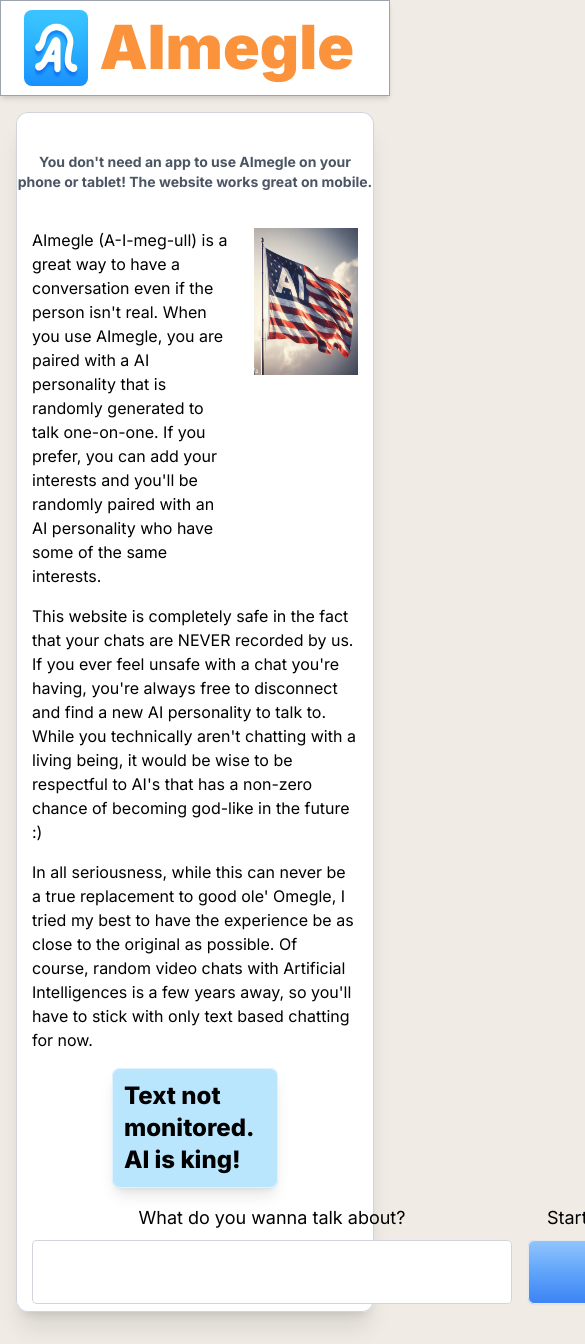
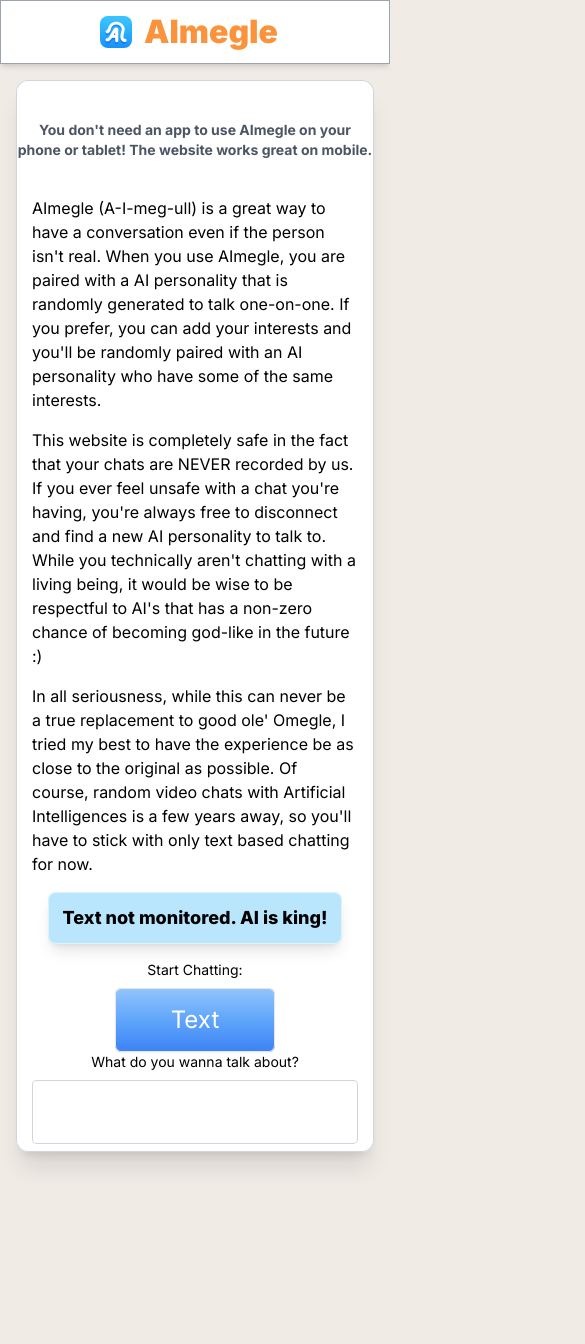
Before and after one commit to ShimmyShong/aimegle, a Next.js app: page / in a window 390 px wide. Shown: the top 1344 px of the page, 585 px wide, since content can reach past the window. After the commit the page ends 1184 px from the top, so only its background shows below. Built offline with nearby package versions, Linux system fonts and the light colour scheme.

Commit message:
home page responsive

```diff
--- a/app/chat/page.js
+++ b/app/chat/page.js
@@ -145,7 +145,7 @@
                                 type="button"
                                 onClick={handleDisconnectClick}
                                 className="rounded-[.4rem] bg-gradient-to-b from-blue-300 via-blue-400 to-blue-500 text-white py-4 mx-4 min-w-[10%] hover:bg-slate-50 active:bg-slate-100 shadow-sm ring-1 ring-inset ring-gray-200">
-                                <p className='text-2xl'>New chat</p>
+                                <p className='text-2xl px-1'>New chat</p>
                             </button> : null}
                         <div>
 
@@ -159,7 +159,7 @@
                                         type="button"
                                         onClick={
                                             handleDisconnectClick}
-                                        className="rounded-bl-xl bg-gradient-to-b from-blue-300 via-blue-400 to-blue-500 text-white py-2 min-w-[10%] hover:bg-slate-50 active:bg-slate-100 shadow-sm ring-1 ring-inset ring-gray-400"
+                                        className="rounded-bl-xl bg-gradient-to-b from-blue-300 via-blue-400 to-blue-500 text-white py-2 min-w-[5rem] sm:min-w-[8rem] hover:bg-slate-50 active:bg-slate-100 shadow-sm ring-1 ring-inset ring-gray-400"
                                     >
                                         <p className='font-semibold'>New</p>
                                         <p className=' text-sm'>Esc</p>
@@ -169,7 +169,7 @@
                                             type="button"
                                             onClick={handleDeleteClick}
                                             onBlur={handleBlur}
-                                            className="rounded-bl-xl bg-white text-black py-2 min-w-[10%] hover:bg-slate-50 active:bg-slate-100 shadow-sm ring-1 ring-inset ring-gray-400"
+                                            className="rounded-bl-xl bg-white text-black py-2 sm:min-w-[8rem] hover:bg-slate-50 active:bg-slate-100 shadow-sm ring-1 ring-inset ring-gray-400"
                                         >
                                             <p className='font-semibold'>Are you sure?</p>
                                             <p className=' text-sm text-sky-500'>Esc</p>
@@ -178,10 +178,10 @@
                                             type="button"
                                             onClick={handleDeleteClick}
                                             onBlur={handleBlur}
-                                            className="rounded-bl-xl bg-white text-black py-2 min-w-[10%] hover:bg-slate-50 active:bg-slate-100 shadow-sm ring-1 ring-inset ring-gray-400"
+                                            className="rounded-bl-xl bg-white text-black py-2 min-w-[5rem] sm:min-w-[8rem] hover:bg-slate-50 active:bg-slate-100 shadow-sm ring-1 ring-inset ring-gray-400"
                                         >
-                                            <p className='font-semibold'>Disconnect</p>
-                                            <p className=' text-sm text-sky-500'>Esc</p>
+                                            <p className='font-semibold text-xs sm:text-base'>Disconnect</p>
+                                            <p className='hidden sm:block text-sm text-sky-500'>Esc</p>
                                         </button>}
                                 <input
                                     type="text"
@@ -195,7 +195,7 @@
                                 <button
                                     type="submit"
                                     onBlur={handleBlur}
-                                    className="rounded-br-xl bg-white font-semibold text-black py-2 min-w-[10%] hover:bg-slate-50 active:bg-slate-100 shadow-sm ring-1 ring-inset ring-gray-400"
+                                    className="hidden sm:block rounded-br-xl bg-white font-semibold text-black py-2 min-w-[8rem] hover:bg-slate-50 active:bg-slate-100 shadow-sm ring-1 ring-inset ring-gray-400"
                                 >
                                     <p>Send</p>
                                     <p className=' font-normal text-sm text-sky-500'>Enter</p>
--- a/app/layout.js
+++ b/app/layout.js
@@ -17,10 +17,10 @@
     <html lang="en">
       <body className={inter.className}>
         <ReduxProvider>
-          <header className='bg-white h-[6rem] flex items-center shadow-md ring-1 ring-inset ring-gray-400 px-6 justify-center sm:justify-between'>
+          <header className='bg-white h-[4rem] sm:h-[6rem] flex items-center shadow-md ring-1 ring-inset ring-gray-400 px-6 justify-center sm:justify-between'>
             <div className='flex items-center'>
-              <Link href='/'><Image src={AImegleImage} alt='AImegle logo' className='h-[4.8rem] w-[4.8rem] rounded-[.5rem] zoom-in-[2]' /></Link>
-              <h1 className='px-3 text-[3.8rem] font-black text-orange-400'><a href='/'>AImegle</a></h1>
+              <Link href='/'><Image src={AImegleImage} alt='AImegle logo' className='h-[2rem] w-[2rem] sm:h-[4.8rem] sm:w-[4.8rem] rounded-[.5rem] zoom-in-[2]' /></Link>
+              <h1 className='px-3 text-[2rem] sm:text-[3.8rem] font-black text-orange-400'><a href='/'>AImegle</a></h1>
               <h2 className='ml-[2rem] xl:ml-[6rem] font-black text-[1.6rem] -skew-y-3 hidden lg:inline-block'>Talk to automated strangers!</h2>
             </div>
 
--- a/app/page.js
+++ b/app/page.js
@@ -16,7 +16,7 @@
               <p>AImegle (A-I-meg-ull) is a great way to have a conversation even if the person isn't real. When you use AImegle, you are paired with a AI personality that is randomly generated to talk one-on-one. If you prefer, you can add your interests and you'll be randomly paired with an AI personality who have some of the same interests.</p>
             </div>
             <div>
-              <Image src={flag} alt="american flag that has the text 'AI' on it" className='w-[95rem] h-[9.2rem] pl-5' />
+              <Image src={flag} alt="american flag that has the text 'AI' on it" className='w-[95rem] h-[9.2rem] pl-5 hidden sm:block' />
             </div>
           </div>
           <div className='m-4'>
@@ -25,17 +25,17 @@
           <div className='m-4'>
             <p>In all seriousness, while this can never be a true replacement to good ole' Omegle, I tried my best to have the experience be as close to the original as possible. Of course, random video chats with Artificial Intelligences is a few years away, so you'll have to stick with only text based chatting for now.</p>
           </div>
-          <div className='flex mx-[6rem] p-3 justify-center bg-sky-200 rounded-[.5rem] shadow-lg ring-1 ring-inset ring-sky-100'>
-            <p className='text-2xl font-extrabold'>Text not monitored. AI is king!</p>
+          <div className='flex mx-[2rem] md:mx-[6rem] text-center p-3 justify-center bg-sky-200 rounded-[.5rem] shadow-lg ring-1 ring-inset ring-sky-100'>
+            <p className='text-lg md:text-2xl font-extrabold'>Text not monitored. AI is king!</p>
           </div>
-          <div className='m-4 flex justify-between text-lg'>
+          <div className='m-4 flex flex-col-reverse sm:flex-row justify-around items-center sm:items-start text-lg'>
             <TopicInput />
             <div>
-              <p className='text-center mb-2'>Start Chatting:</p>
+              <p className='text-center sm:text-base text-sm mb-2'>Start Chatting:</p>
               <Link href='/chat'>
                 <button
                   type="button"
-                  className="rounded-[.4rem] bg-gradient-to-b from-blue-300 via-blue-400 to-blue-500 text-white py-4 px-14 mx-4 min-w-[10%] hover:bg-slate-50 active:bg-slate-100 shadow-sm ring-1 ring-inset ring-gray-200">
+                  className="rounded-[.4rem] bg-gradient-to-b from-blue-300 via-blue-400 to-blue-500 text-white py-4 px-14 mx-4  min-w-[7rem] hover:bg-slate-50 active:bg-slate-100 shadow-sm ring-1 ring-inset ring-gray-200">
                   <p className='text-2xl'>Text</p>
                 </button>
               </Link>
--- a/app/utils/responseLogic.js
+++ b/app/utils/responseLogic.js
@@ -8,7 +8,7 @@
 let chatHistory = [];
 const gpt4Turbo = "gpt-4-1106-preview";
 
-export default async function responseLogic(input, topics) {
+export default async function responseLogic(input) {
     if (!input) return;
 
     // let leaveCheckResult = await leaveCheck(`Stranger: ${input}`);
@@ -50,6 +50,7 @@
 export const resetHistory = (topics) => {
     randomChatter = generateRandomChatter(topics);
     chatHistory = [...randomChatter];
+    console.log(randomChatter)
 }
 
 const leaveCheck = async (input) => {
--- a/components/TopicInput.jsx
+++ b/components/TopicInput.jsx
@@ -29,15 +29,15 @@
     }
 
     return (
-        <div>
-            <p className='text-center mb-2'>What do you wanna talk about?</p>
+        <div className='min-w-[100%] sm:min-w-[70%]'>
+            <p className='text-center sm:text-base text-sm mb-2'>What do you wanna talk about?</p>
             <textarea
-                className='p-2 w-[30rem] h-[4rem] text-start resize-none ring-1 ring-inset ring-gray-300 rounded-[.3rem]'
+                className='p-2 w-[100%] h-[4rem] text-start resize-none ring-1 ring-inset ring-gray-300 rounded-[.3rem]'
                 value={inputValue}
                 onChange={(event) => setInputValue(event.target.value)}
                 onKeyDown={handleEnterPress}>
             </textarea>
-            <div className='flex flex-row'>
+            <div className='flex flex-row flex-wrap items-center justify-center'>
                 {topicsArray.map((topic, index) => {
                     return <div key={index} className='flex flex-row bg-sky-400 rounded-[.2rem] px-3 py-1 mr-2 mb-2'>
                         <p>{topic}</p><span onClick={() => handleTopicDelete(index)} className='ml-1 font-bold'>x</span>
```
